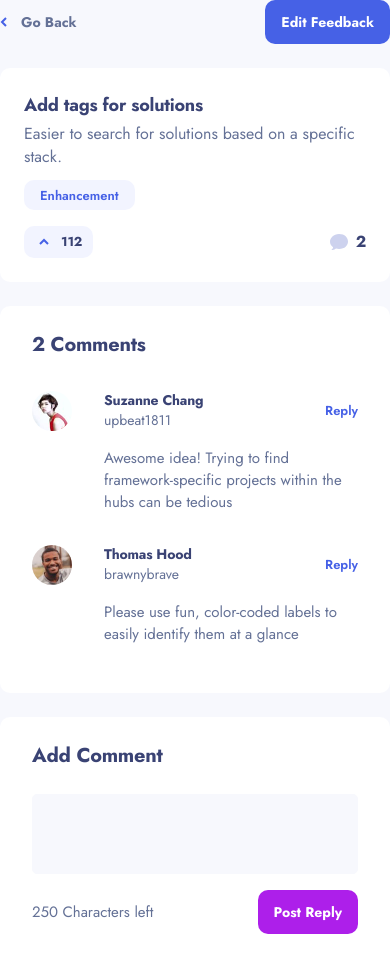
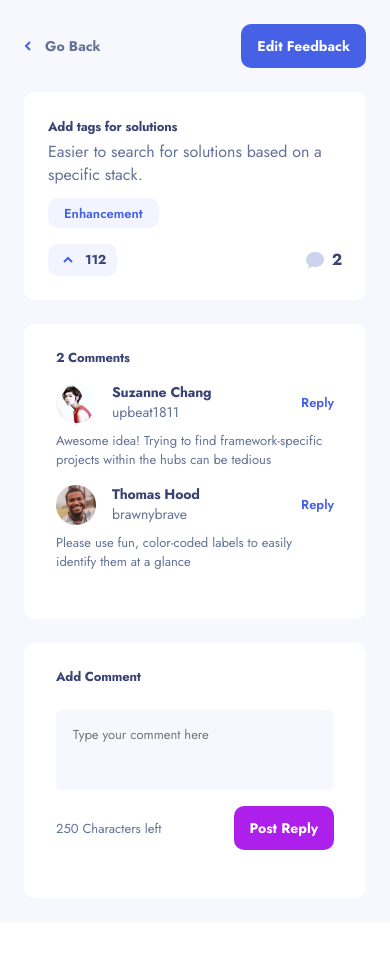
Before and after one commit to Ex-Zy/product-feedback, a Vue app: page /feedback/1 in a window 390 px wide. Shown: the top 972 px of the page. After the commit the page ends 922 px from the top, so only its background shows below. Built offline with nearby package versions, Linux system fonts and the light colour scheme; what v-dropdown-menu would draw is missing.

Commit message:
responsive for feedback page

```diff
--- a/src/components/feedbackDetail/AddComment.vue
+++ b/src/components/feedbackDetail/AddComment.vue
@@ -7,8 +7,13 @@ const { commentMsg, quantity, handleSubmitComment } = useAddComment()
 
 <template>
   <div class="add-comment">
-    <h2 class="add-comment__title h2">Add Comment</h2>
-    <textarea class="add-comment__area" v-model="commentMsg" @keyup.enter="handleSubmitComment" />
+    <h2 class="add-comment__title h3">Add Comment</h2>
+    <textarea
+      class="add-comment__area"
+      placeholder="Type your comment here"
+      v-model="commentMsg"
+      @keyup.enter="handleSubmitComment"
+    />
     <div class="add-comment__footer">
       <span class="add-comment__characters b2">{{ `${quantity} Characters left` }}</span>
       <UIButton text="Post Reply" @click="handleSubmitComment" />
@@ -46,6 +51,11 @@ const { commentMsg, quantity, handleSubmitComment } = useAddComment()
       sans-serif;
     color: var(--color-7);
 
+    @include mobile {
+      font-size: 13px;
+      padding: 16px;
+    }
+
     &:focus {
       border: 1px solid var(--color-2);
     }
--- a/src/components/feedbackDetail/comments/CommentsItem.vue
+++ b/src/components/feedbackDetail/comments/CommentsItem.vue
@@ -76,6 +76,10 @@ const { showReplyBtn, showPostReply, togglePostReply, handleSubmitReply } = useA
   margin-top: var(--gap);
   position: relative;
 
+  @include mobile {
+    --gap: 16px;
+  }
+
   &.is-replies-open {
     &:before {
       content: '';
@@ -104,6 +108,10 @@ const { showReplyBtn, showPostReply, togglePostReply, handleSubmitReply } = useA
     display: flex;
     flex-direction: column;
     row-gap: calc(var(--gap) * 0.75);
+
+    @include mobile {
+      padding: 0;
+    }
   }
 
   &__content {
--- a/src/components/feedbackDetail/comments/CommentsThread.vue
+++ b/src/components/feedbackDetail/comments/CommentsThread.vue
@@ -17,7 +17,7 @@ const { commentRef } = useScrollToLastComment(commentsAmount)
 
 <template>
   <div class="comments-list">
-    <div class="comments-list__title h2">{{ props.commentsAmount }} Comments</div>
+    <div class="comments-list__title h3">{{ props.commentsAmount }} Comments</div>
     <div class="comments-list__content">
       <CommentsItem
         ref="commentRef"
--- a/src/components/feedbackDetail/comments/PostReply.vue
+++ b/src/components/feedbackDetail/comments/PostReply.vue
@@ -35,7 +35,7 @@ function handleSubmitReply() {
       v-model="commentMsg"
       @keyup.enter="handleSubmitReply"
     />
-    <UIButton text="Post Reply" @click="handleSubmitReply" />
+    <UIButton text="Post Reply" @click="handleSubmitReply" class="post-reply__btn" />
   </div>
 </template>
 
@@ -53,7 +53,12 @@ function handleSubmitReply() {
   position: relative;
   display: flex;
   align-items: flex-start;
-  column-gap: 16px;
+  gap: 16px;
+
+  @include mobile {
+    flex-direction: column;
+    align-items: initial;
+  }
 
   &__area {
     flex-grow: 1;
@@ -71,9 +76,20 @@ function handleSubmitReply() {
       sans-serif;
     color: var(--color-7);
 
+    @include mobile {
+      font-size: 13px;
+      padding: 16px;
+    }
+
     &:focus {
       border: 1px solid var(--color-2);
     }
   }
+
+  &__btn {
+    @include mobile {
+      align-self: flex-end;
+    }
+  }
 }
 </style>
--- a/src/scss/app.scss
+++ b/src/scss/app.scss
@@ -46,6 +46,9 @@ body {
 
 .h3 {
   @include font-title(18px, 26px);
+  @include mobile {
+    @include font-title(13px, 19px, -0.181px);
+  }
 }
 
 .h4 {
@@ -58,10 +61,17 @@ body {
 
 .b2 {
   @include font-body(15px, 22px);
+  @include mobile {
+    @include font-body(13px, 19px);
+  }
 }
 
 .b3 {
   @include font-body(13px, 19px, 600);
+
+  @include mobile {
+    @include font-body(13px, 1.2, 400);
+  }
 }
 
 .link {
--- a/src/views/FeedbackDetailView.vue
+++ b/src/views/FeedbackDetailView.vue
@@ -12,5 +12,9 @@ import FeedbackDetail from '@/components/feedbackDetail/FeedbackDetail.vue'
 .fd-view {
   max-width: 730px;
   margin-inline: auto;
+  @include mobile {
+    max-width: none;
+    padding: 24px;
+  }
 }
 </style>
```
